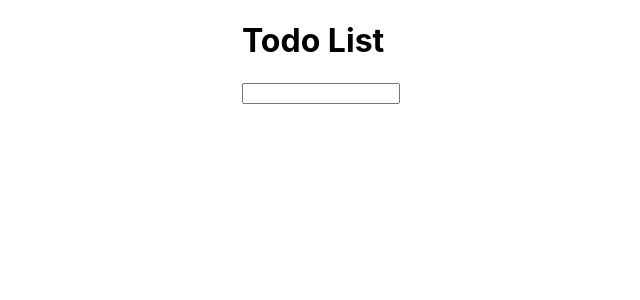
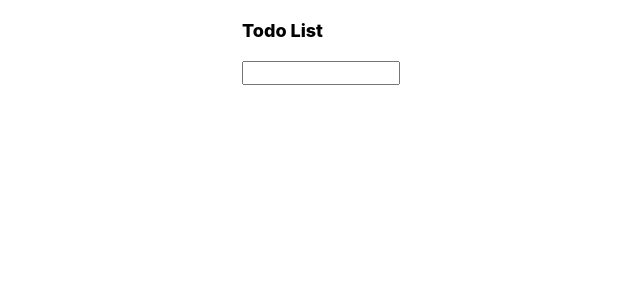
Before and after one commit to venkybavisetti/todo, a React (Create React App) app: page / in a window 1280 px wide. Shown: the top 300 px of the page, without its empty margins (270-910 px from the left). Built offline with nearby package versions, Linux system fonts and the light colour scheme.

Commit message:
implemented header editable

```diff
--- a/src/components/Todo.js
+++ b/src/components/Todo.js
@@ -1,6 +1,7 @@
 import React from 'react';
 import InputBox from './inputBox';
 import TodoTask from './todoTask';
+import Header from './header';
 import './todo.css';
 
 const generateId = function () {
@@ -45,9 +46,9 @@ class Todo extends React.Component {
 
     return (
       <div className="todo">
-        <h1>Todo List</h1>
+        <Header />
         {children}
-        <InputBox createTask={this.createTask} />
+        <InputBox onEnter={this.createTask} />
       </div>
     );
   }
--- /dev/null
+++ b/src/components/header.js
@@ -0,0 +1,36 @@
+import React from 'react';
+import InputBox from './inputBox';
+
+class Header extends React.Component {
+  constructor(props) {
+    super(props);
+    this.state = { header: 'Todo List', onEdit: false };
+
+    this.updateHeader = this.updateHeader.bind(this);
+    this.editMode = this.editMode.bind(this);
+  }
+
+  updateHeader(text) {
+    this.setState({ header: text, onEdit: false });
+  }
+
+  editMode() {
+    this.setState({ onEdit: true });
+  }
+
+  render() {
+    if (this.state.onEdit)
+      return (
+        <div className="header">
+          <InputBox onEnter={this.updateHeader} inputText={this.state.header} />
+        </div>
+      );
+    return (
+      <div onClick={this.editMode} className="header">
+        {this.state.header}
+      </div>
+    );
+  }
+}
+
+export default Header;
--- a/src/components/inputBox.js
+++ b/src/components/inputBox.js
@@ -3,7 +3,7 @@ import React from 'react';
 class InputBox extends React.Component {
   constructor(props) {
     super(props);
-    this.state = { text: '' };
+    this.state = { text: props.inputText || '' };
 
     this.handleChange = this.handleChange.bind(this);
     this.handleKeyPress = this.handleKeyPress.bind(this);
@@ -16,7 +16,7 @@ class InputBox extends React.Component {
   handleKeyPress(event) {
     const content = event.target.value;
     if (event.keyCode === 13 && content !== '') {
-      this.props.createTask(event.target.value);
+      this.props.onEnter(event.target.value);
       this.setState({ text: '' });
     }
   }
--- a/src/components/todo.css
+++ b/src/components/todo.css
@@ -16,6 +16,8 @@
 
 .inputTag {
   width: 150px;
+  font-weight: inherit;
+  font-size: inherit;
 }
 
 .text {
@@ -39,3 +41,10 @@
 .done .text {
   text-decoration: line-through;
 }
+
+.header {
+  font-weight: 800;
+  margin: 20px 0px;
+  font-size: large;
+  cursor: pointer;
+}
```
